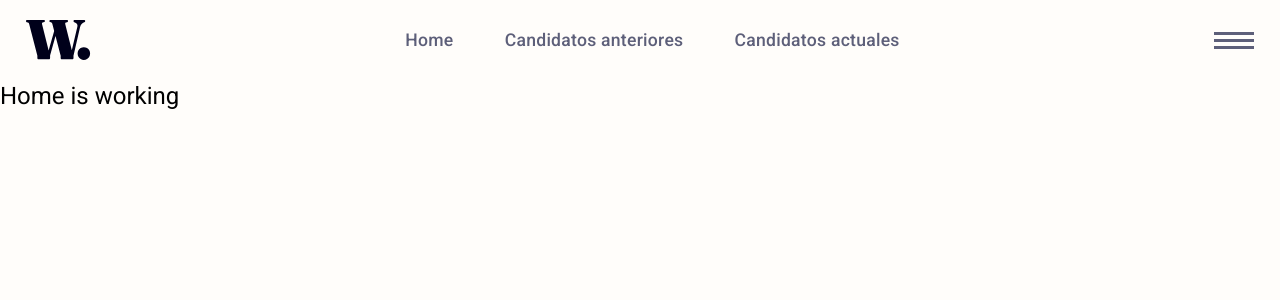
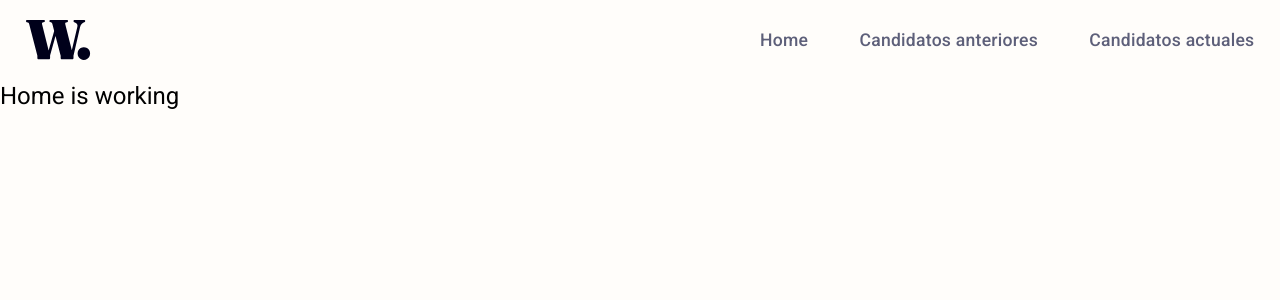
Before and after one commit to AndresFelipeForero/Mayors, an Angular app: page /home in a window 1280 px wide. Shown: the top 300 px of the page. Built offline with nearby package versions, Linux system fonts and the light colour scheme.

Commit message:
Previo a iniciar cards

```diff
--- a/src/app/components/navbar/navbar.component.html
+++ b/src/app/components/navbar/navbar.component.html
@@ -9,10 +9,23 @@
   </div>
 
   <ul class="nav__ul" [ngClass]="{'nav__ul--active': isNavActive}">
-    <li *ngFor="let item of menu; let i = index" class="nav__li" (click)="closeNav()" (click)="active(i)" [ngClass]="{'active': item.active }"><a class="nav__a" [routerLink]="item.redirect" >{{item.name}}</a></li>
+
+    <div class="nav__login--mobile">
+      <mat-icon class="nav__login--icon" fontIcon="facebook" ></mat-icon>
+      <span class="nav__login--span" >Login</span>
+    </div>
+
+    <div class="nav__spacer-line"></div>
+
+    <li *ngFor="let item of menu; let i = index" class="nav__li" (click)="closeNav()" (click)="active(i)"
+      [ngClass]="{'active': item.active }"><a class="nav__a" [routerLink]="item.redirect">{{item.name}}</a></li>
   </ul>
 
-  <div class="nav__toggle" (click)="toggleNav()" [ngClass]="{'nav__toggle--active': isNavActive}"></div>
+  <button class="nav__toggle" (click)="toggleNav()" [ngClass]="{'nav__toggle--active': isNavActive}"></button>
+
+  <div class="nav__login--desk">
+    <mat-icon class="icon-color" fontIcon="account_circle" ></mat-icon>
+  </div>
 </nav>
 
 <div class="modal" (click)="closeNav()" [ngClass]="{'modal__active': isNavActive}"></div>
--- a/src/app/components/navbar/navbar.component.scss
+++ b/src/app/components/navbar/navbar.component.scss
@@ -15,6 +15,7 @@
 }
 
 .nav__toggle {
+    cursor: pointer;
     display: block;
     background-image: url("/assets/images/navbar/icon-menu.svg");
     height: 17px;
@@ -28,6 +29,10 @@
     height: 31px;
     width: 32px;
     z-index: 10;
+}
+
+.nav__login--desk {
+    display: none;
 }
 
 .nav__ul {
@@ -46,6 +51,35 @@
     font-size: 1.1rem;
     font-weight: 500;
     transition: all .4s;
+
+    .nav__login--mobile {
+        height: 2rem;
+        margin-right: 5vw;
+        margin-bottom: 1rem;
+        display: grid;
+        place-items: center;
+        cursor: pointer;
+
+
+        .nav__login--icon {
+            color: $very-dark-blue;
+            scale: 3;
+            min-height: 2rem;
+        }
+
+        .nav__login--span {
+            color: $very-dark-blue;
+            font-style: italic;
+            font-family: 'Times New Roman', Times, serif;
+            font-weight: 800;
+        }
+
+    }
+
+    .nav__spacer-line {
+        border-bottom: 1px solid $soft-red;
+        margin-right: 7vw;
+    }
 
     .nav__li {
         color: $dark-grayish-blue;
@@ -68,7 +102,11 @@
             z-index: -1;
         }
 
-            &:hover::before,
+        &:hover::before {
+            height: 100%;
+            background-color: $grayish-blue;
+        }
+
         &.active::before {
             height: 100%;
         }
@@ -102,6 +140,10 @@
     .nav {
         display: flex;
         justify-content: space-between;
+
+        .nav__toggle {
+            display: none;
+        }
     }
 
     .nav__logo--mobile {
@@ -120,13 +162,15 @@
         right: auto;
         top: auto;
         width: auto;
+
+        .nav__login--mobile{
+            display: none;
+        }
     }
 
     .nav__li {
 
-        padding: 5px 0;
-
-        &::before{
+        &::before {
             display: none;
         }
 
@@ -136,7 +180,7 @@
             bottom: 0;
             left: 0;
             width: 0;
-            height: 5px;
+            height: 2px;
             transition: all 0.3s ease;
         }
 
@@ -144,9 +188,17 @@
             width: 100%;
             background-color: $grayish-blue;
         }
+
         &.active::after {
             width: 100%;
             background-color: $soft-red;
+        }
+
+        .nav__a {
+            position: relative;
+            z-index: 1;
+            padding: 5px 0;
+            background-color: transparent;
         }
     }
 
@@ -154,3 +206,10 @@
         display: none;
     }
 }
+
+/* $soft-orange: hsl(35, 77%, 62%);
+  $soft-red: hsl(5, 85%, 63%);
+  $off-white: hsl(36, 100%, 99%);
+  $grayish-blue: hsl(233, 8%, 79%);
+  $dark-grayish-blue: hsl(236, 13%, 42%);
+  $very-dark-blue: hsl(240, 100%, 5%); */
--- a/src/app/styles/variables.scss
+++ b/src/app/styles/variables.scss
@@ -8,6 +8,7 @@
   $dark-grayish-blue: hsl(236, 13%, 42%);
   $very-dark-blue: hsl(240, 100%, 5%);
 
+
   //Fonts
   $font-size-paragraph: 15px;
   $font: 'Inter', sans-serif;
```
Lines whose indentation alone changed are shown as unchanged.
